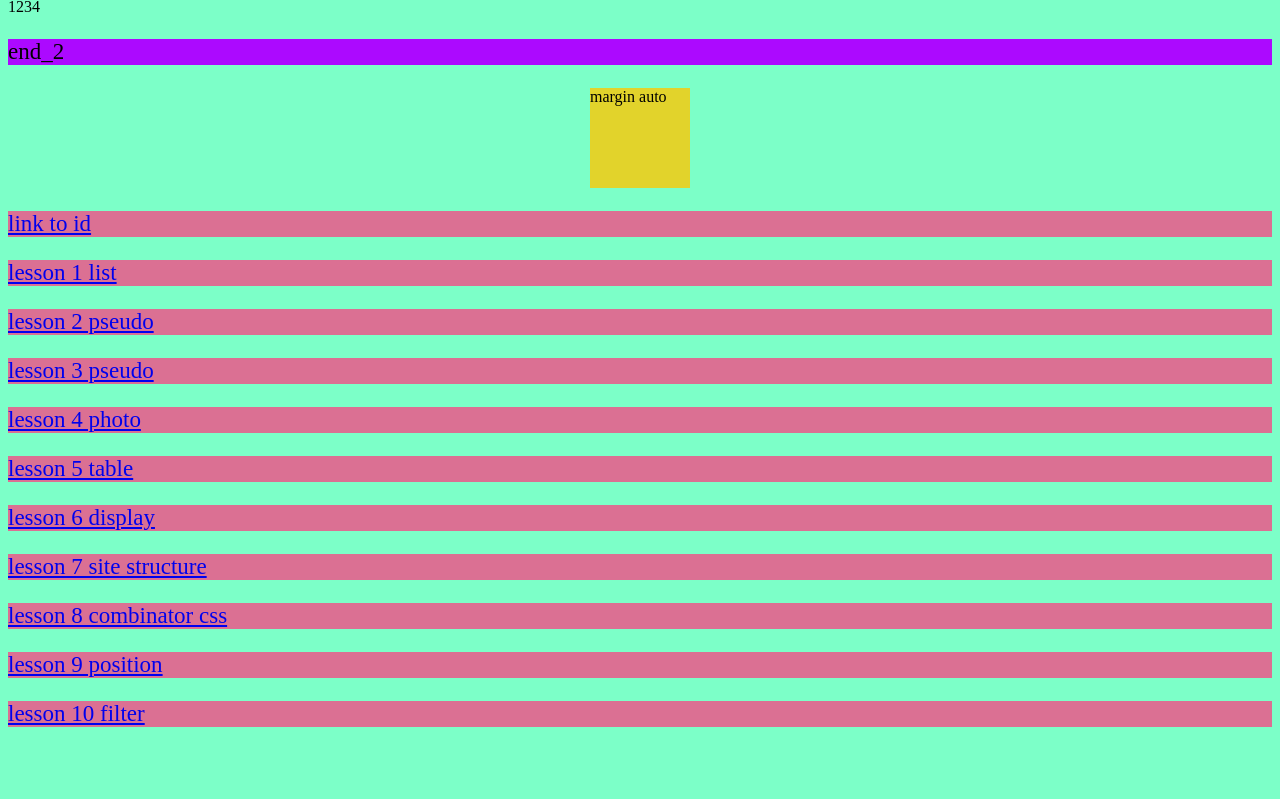
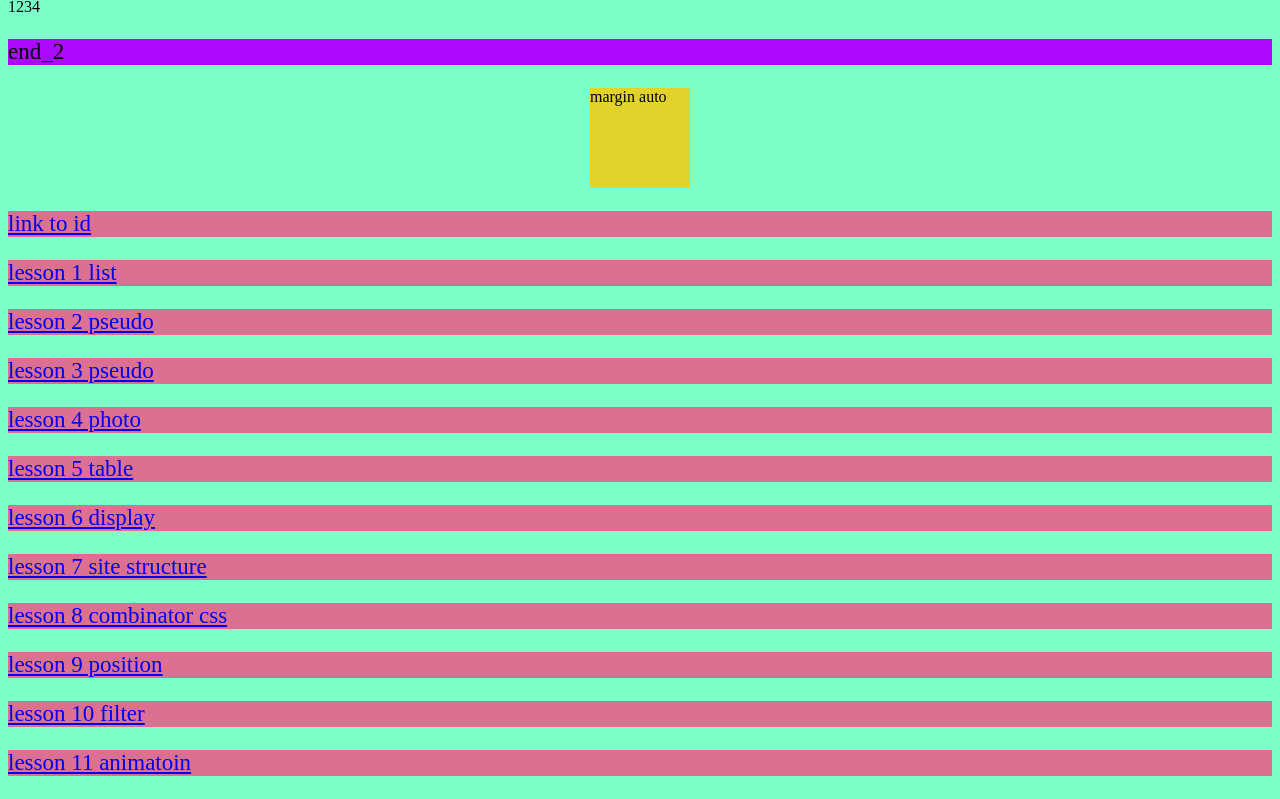
Before and after one commit to andreyka101/Maksim_web, a plain HTML site: page index.html in a window 1280 px wide. Shown: the part 547-1346 px from the top of the page. Before the commit the page ends 1297 px from the top, so only its background shows below. Drawn offline with Linux system fonts and the light colour scheme.

Commit message:
угагуаупагпуа

```diff
--- a/index.html
+++ b/index.html
@@ -250,6 +250,11 @@
             lesson 10 filter
         </a>
     </p>
+    <p>
+        <a href="./lesson_11_animatoin.html">
+            lesson 11 animatoin
+        </a>
+    </p>
 
 
 
```
Also changed, not shown: lesson_11_animatoin.html (+38 -9 lines).
